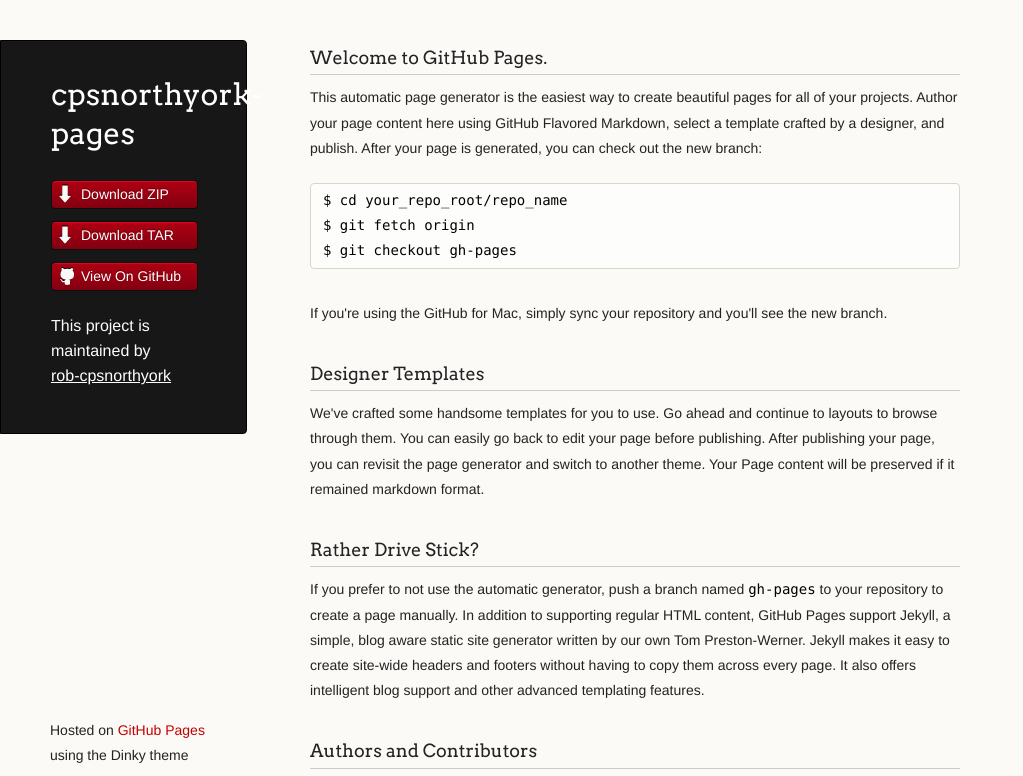
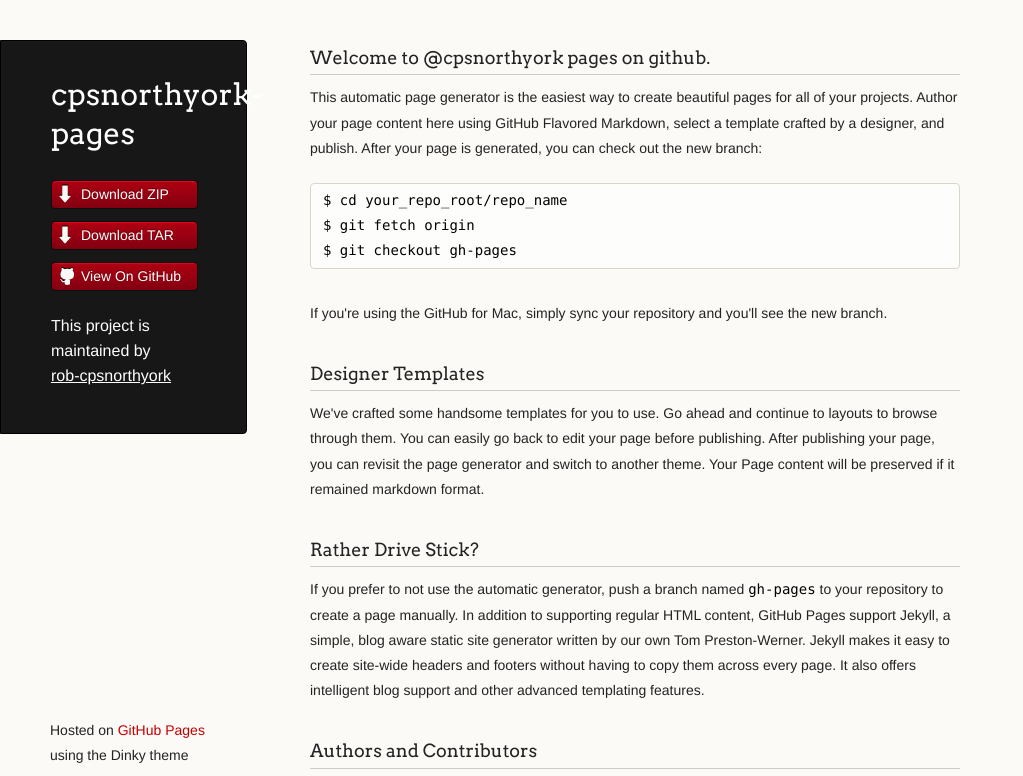
Before and after one commit to rob-cpsnorthyork/cpsnorthyork-pages, a plain HTML site: page index.html in a window 1280 px wide. Shown: the top 776 px of the page, without its empty margins (0-1023 px from the left). Drawn offline with Linux system fonts and the light colour scheme.

Commit message:
Updated index.html

```diff
--- a/index.html
+++ b/index.html
@@ -31,7 +31,8 @@
       </header>
       <section>
         <h3>
-<a name="welcome-to-github-pages" class="anchor" href="#welcome-to-github-pages"><span class="octicon octicon-link"></span></a>Welcome to GitHub Pages.</h3>
+
+          <a name="welcome-to-github-pages" class="anchor" href="#welcome-to-github-pages"><span class="octicon octicon-link"></span></a>Welcome to @cpsnorthyork pages on github.</h3>
 
 <p>This automatic page generator is the easiest way to create beautiful pages for all of your projects. Author your page content here using GitHub Flavored Markdown, select a template crafted by a designer, and publish. After your page is generated, you can check out the new branch:</p>
 
```
